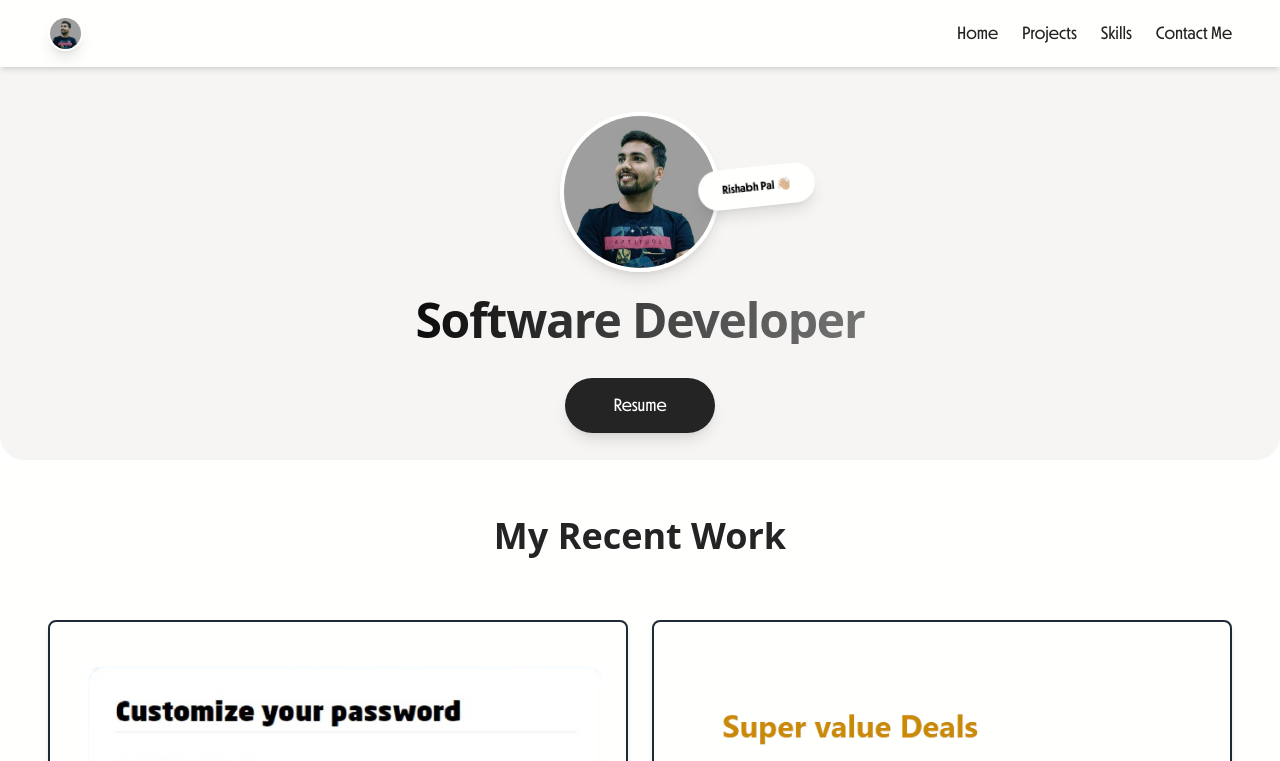
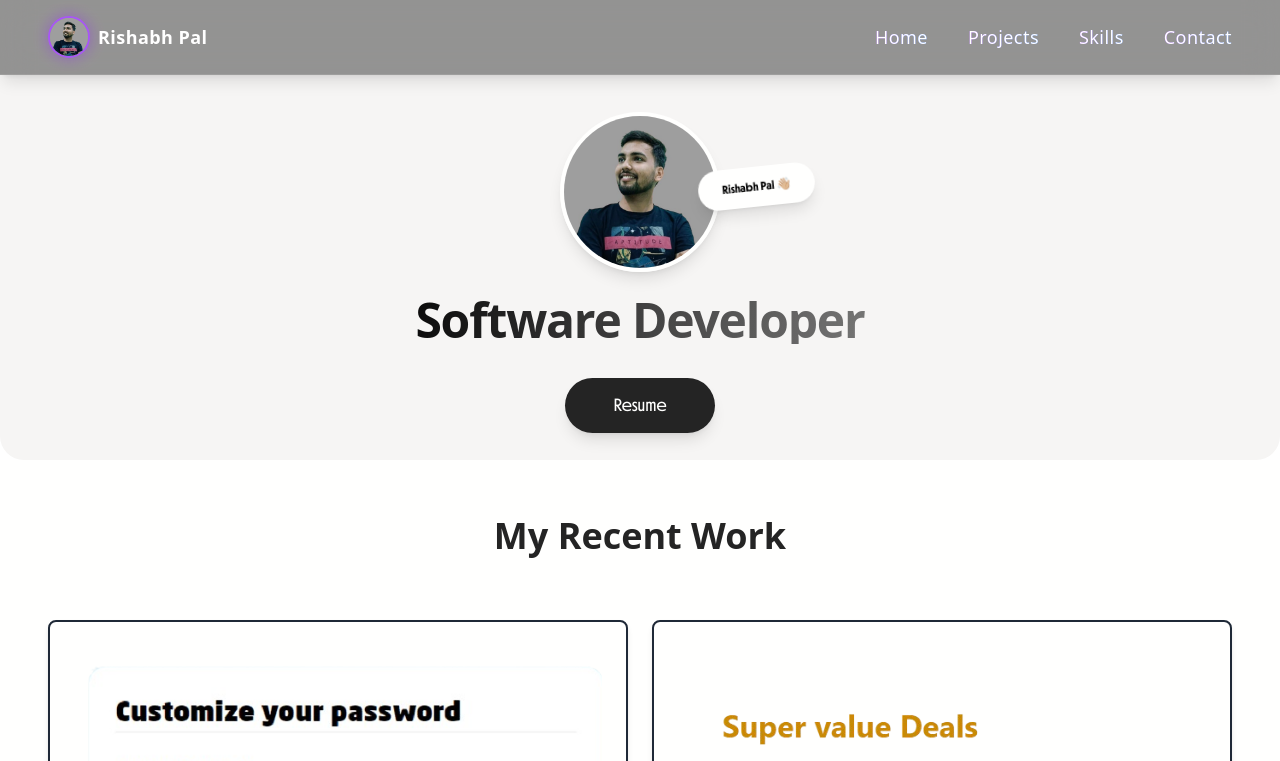
Before and after one commit to Rishabh2024/Portfolio-Rishabh, a React (Vite) app: page / in a window 1280 px wide. Shown: the top 761 px of the page. Built offline with nearby package versions, Linux system fonts and the light colour scheme.

Commit message:
header update

```diff
--- a/src/components/Navbar.jsx
+++ b/src/components/Navbar.jsx
@@ -1,65 +1,69 @@
 import React, { useState, useEffect } from 'react';
 import { FaBars, FaTimes } from 'react-icons/fa';
-import { Link } from 'react-scroll'
+import { Link } from 'react-scroll';
 
 const Navbar = () => {
   const [isOpen, setIsOpen] = useState(false);
-    const myBlack = "#242424"
 
-    const toggleMenu = () => {
-        setIsOpen(!isOpen);
-    };
-
-    const closeMenu = () => {
-        setIsOpen(false);
-    };
+  const toggleMenu = () => setIsOpen(!isOpen);
+  const closeMenu = () => setIsOpen(false);
 
   useEffect(() => {
-        const handleScroll = () => {
-            closeMenu();
-        };
-
+    const handleScroll = () => closeMenu();
     window.addEventListener('scroll', handleScroll);
-        return () => {
-            window.removeEventListener('scroll', handleScroll);
-        };
+    return () => window.removeEventListener('scroll', handleScroll);
   }, []);
 
   return (
-        <header className="fixed w-full bg-myWhite text-myBlack shadow-md font-otterco z-10">
-            <div className=" mx-auto flex justify-between items-center py-4 px-6 md:px-12">
-                <Link to={"home"} smooth={true}
-                    duration={500} className="text-xl font-bold text-myBlack z-10 cursor-pointer">
-                    <img src="/images/logo.webp" width={35} alt="logo" className='rounded-full border-2 border-myWhite shadow-lg' />
-                </Link>
-                <div className="md:hidden z-10" onClick={toggleMenu}>
-                    {isOpen ? <FaTimes size={24} color={myBlack} onClick={closeMenu} /> : <FaBars size={24} color={myBlack} />}
-                </div>
-                <ul className={`fixed md:static top-0 left-0 w-full md:w-auto h-full md:h-auto bg-myWhite md:bg-inherit flex flex-col md:flex-row items-center md:space-x-6 space-y-6 md:space-y-0 transform ${isOpen ? 'translate-x-0' : '-translate-x-full'} md:translate-x-0 transition-transform duration-300 ease-in-out`}>
-                    <li className="mt-20 md:mt-0">
-                        <Link to={"home"}
+    <header className="fixed z-50 w-full border-b shadow-lg backdrop-blur-lg bg-black/40 border-white/10">
+      <div className="flex items-center justify-between px-6 py-4 mx-auto max-w-7xl md:px-12">
+
+        {/* Logo */}
+        <Link
+          to="home"
           smooth={true}
           duration={500}
-                            className="text-lg text-myBlack cursor-pointer" onClick={closeMenu}>Home</Link>
-                    </li>
-                    <li>
-                        <Link to={"projects"}
+          className="flex items-center gap-2 cursor-pointer"
+        >
+          <img
+            src="/images/logo.webp"
+            width={42}
+            alt="logo"
+            className="rounded-full border-2 border-purple-500 shadow-[0_0_15px_rgba(147,51,234,0.5)]"
+          />
+          <span className="text-lg font-semibold tracking-wide text-white">
+           Rishabh Pal
+          </span>
+        </Link>
+
+        {/* Mobile Icon */}
+        <div className="z-50 md:hidden" onClick={toggleMenu}>
+          {isOpen ? <FaTimes size={26} className="text-white" /> : <FaBars size={26} className="text-white" />}
+        </div>
+
+        {/* Menu */}
+        <ul
+          className={`fixed md:static top-0 right-0 w-[70%] md:w-auto h-full md:h-auto
+          bg-black/80 md:bg-transparent
+          flex flex-col md:flex-row items-center md:space-x-10 space-y-8 md:space-y-0
+          transform ${isOpen ? 'translate-x-0' : 'translate-x-full'}
+          md:translate-x-0 transition-transform duration-300 ease-in-out
+          pt-24 md:pt-0`}
+        >
+          {["home", "projects", "skills", "contact"].map((item) => (
+            <li key={item}>
+              <Link
+                to={item}
                 smooth={true}
                 duration={500}
-                            className="text-lg text-myBlack cursor-pointer" onClick={closeMenu}>Projects</Link>
+                onClick={closeMenu}
+                className="text-lg font-medium tracking-wide text-white transition-all duration-300 cursor-pointer hover:text-transparent bg-clip-text bg-gradient-to-r from-[#9333ea] via-[#6366f1] to-[#3b82f6]
+"
+              >
+                {item.charAt(0).toUpperCase() + item.slice(1)}
+              </Link>
             </li>
-                    <li>
-                        <Link to={"skills"}
-                            smooth={true}
-                            duration={500}
-                            className="text-lg text-myBlack cursor-pointer" onClick={closeMenu}>Skills</Link>
-                    </li>
-                    <li>
-                        <Link to={"contact"}
-                            smooth={true}
-                            duration={500}
-                            className="text-lg cursor-pointer text-myBlack" onClick={closeMenu}>Contact Me</Link>
-                    </li>
+          ))}
         </ul>
       </div>
     </header>
```
Lines whose indentation alone changed are shown as unchanged.
